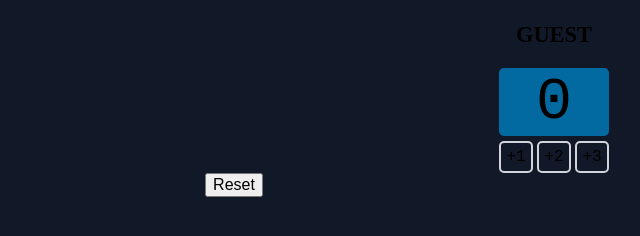
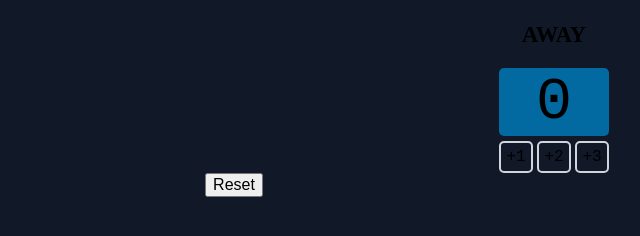
Before and after one commit to jared2727/Scoreboard_project, a website built with Vite: page index.html in a window 1280 px wide. Shown: the full height of the page, 406-1046 px from the left. Built offline with nearby package versions, Linux system fonts and the light colour scheme.

Commit message:
Changed 'Guest' to 'Away'

```diff
--- a/index.html
+++ b/index.html
@@ -17,7 +17,7 @@
                 </div>
             </div>
             <div>
-                <h3 class="highlight" id="guest">GUEST</h3>
+                <h3 class="highlight" id="guest">AWAY</h3>
                 <p class="winner-text" id="guest-winner-text">Current Winner!</p>
                 <div>
                     <p class="score" id="guest-score">0</p>
```
